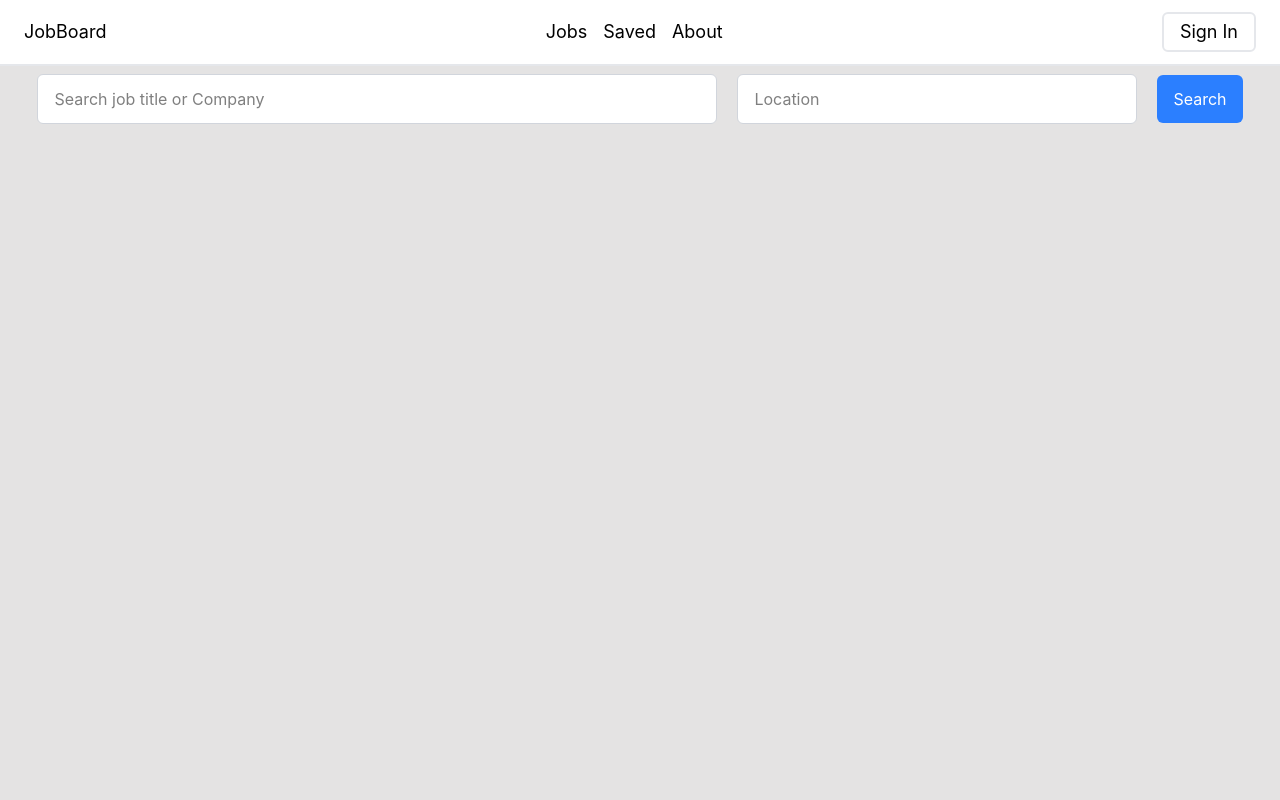
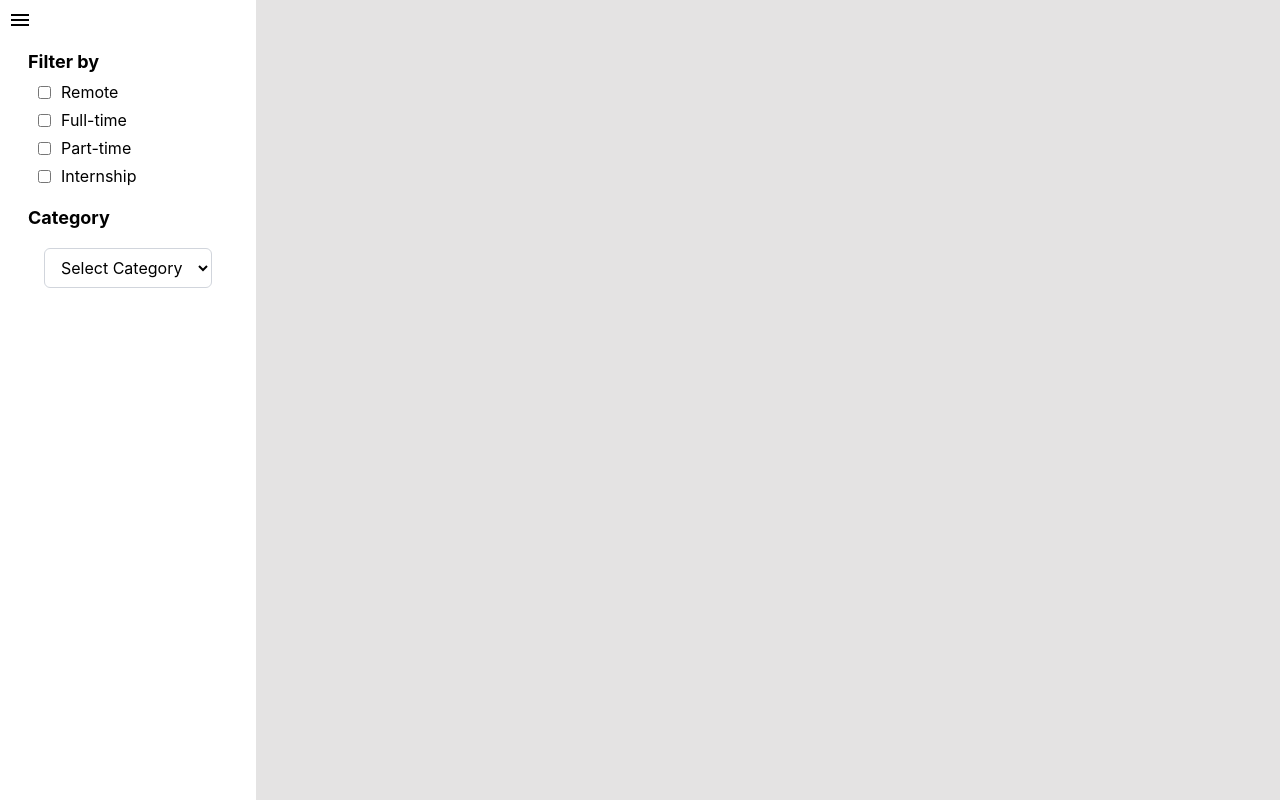
Before and after one commit to alimusahaf114/jobportal, a React (Vite) app in the folder jobportal/: page / in a window 1280 px wide. Built offline with nearby package versions, Linux system fonts and the light colour scheme.

Commit message:
I have worked on sidebar

```diff
--- a/jobportal/package.json
+++ b/jobportal/package.json
@@ -13,6 +13,7 @@
     "@tailwindcss/vite": "^4.3.3",
     "react": "^19.2.8",
     "react-dom": "^19.2.8",
+    "react-icons": "^5.7.0",
     "react-router": "^8.3.0",
     "tailwindcss": "^4.3.3"
   },
--- a/jobportal/src/App.css
+++ b/jobportal/src/App.css
@@ -2,3 +2,11 @@
 body{
     background-color: #e4e3e3;
 }
+.filter-option{
+    display: flex;
+    /* justify-content: space-between; */
+    align-items: center;
+    margin-top: 4px;
+    margin-left: 10px;
+    gap: 10px;
+}
--- a/jobportal/src/Pages/Home.jsx
+++ b/jobportal/src/Pages/Home.jsx
@@ -1,11 +1,13 @@
 import React from 'react';
 import Header from '../layout/Header';
 import SearchBox from '../Components/SearchBox';
+import Sidebar from '../layout/Sidebar';
 const Home = () => {
   return (
     <div>
-      <Header/>
-      <SearchBox/>
+      {/* <Header/>
+      <SearchBox/> */}
+      <Sidebar/>
     </div>
   );
 }
--- /dev/null
+++ b/jobportal/src/data/jobs.js
@@ -0,0 +1,86 @@
+[
+  {
+    "id": 1,
+    "title": "Frontend Developer",
+    "company": "PixelCraft Studio",
+    "location": "Remote",
+    "type": "Full-time",
+    "level": "Entry level",
+    "category": "Web Development",
+    "postedAt": "2026-08-02",
+    "tags": ["React", "Tailwind", "Redux"],
+    "description": "We're looking for a Frontend Developer to build and maintain responsive web interfaces using React and Tailwind CSS. You'll work closely with designers to turn Figma mockups into pixel-perfect components.",
+    "salaryRange": "PKR 60,000 - 90,000",
+    "logo": "PC"
+  },
+  {
+    "id": 2,
+    "title": "React Developer",
+    "company": "NovaTech Solutions",
+    "location": "Hyderabad, Pakistan",
+    "type": "Full-time",
+    "level": "Mid level",
+    "category": "Web Development",
+    "postedAt": "2026-07-30",
+    "tags": ["React", "Redux Toolkit", "React Router"],
+    "description": "NovaTech is hiring a React Developer to join our product team. You'll be responsible for building scalable UI components, managing application state with Redux Toolkit, and integrating REST APIs.",
+    "salaryRange": "PKR 80,000 - 120,000",
+    "logo": "NT"
+  },
+  {
+    "id": 3,
+    "title": "UI/UX Design Intern",
+    "company": "Studio Ember",
+    "location": "Onsite - Karachi",
+    "type": "Internship",
+    "level": "Entry level",
+    "category": "Design",
+    "postedAt": "2026-07-28",
+    "tags": ["Figma", "Wireframing", "Prototyping"],
+    "description": "Join our design team as an intern to assist with wireframes, prototypes, and design systems for client projects. Great opportunity to learn end-to-end product design workflows.",
+    "salaryRange": "PKR 20,000 - 30,000",
+    "logo": "SE"
+  },
+  {
+    "id": 4,
+    "title": "Full Stack Developer",
+    "company": "CodeBridge",
+    "location": "Remote",
+    "type": "Full-time",
+    "level": "Mid level",
+    "category": "Web Development",
+    "postedAt": "2026-07-25",
+    "tags": ["React", "Node.js", "MongoDB"],
+    "description": "CodeBridge is looking for a Full Stack Developer comfortable working across the MERN stack. You'll build features end-to-end, from database schema to UI.",
+    "salaryRange": "PKR 100,000 - 150,000",
+    "logo": "CB"
+  },
+  {
+    "id": 5,
+    "title": "Junior Web Developer",
+    "company": "ByteWorks",
+    "location": "Hybrid - Lahore",
+    "type": "Full-time",
+    "level": "Entry level",
+    "category": "Web Development",
+    "postedAt": "2026-07-20",
+    "tags": ["HTML", "CSS", "JavaScript"],
+    "description": "Great starting role for a junior developer to work on real client websites. You'll get mentorship from senior devs and hands-on experience with modern JS frameworks.",
+    "salaryRange": "PKR 40,000 - 60,000",
+    "logo": "BW"
+  },
+  {
+    "id": 6,
+    "title": "Frontend Engineering Intern",
+    "company": "Quanta Labs",
+    "location": "Remote",
+    "type": "Internship",
+    "level": "Entry level",
+    "category": "Web Development",
+    "postedAt": "2026-07-18",
+    "tags": ["React", "Git", "Tailwind"],
+    "description": "3-month remote internship building UI components for an internal dashboard product. Ideal for students looking to gain real project experience.",
+    "salaryRange": "PKR 15,000 - 25,000",
+    "logo": "QL"
+  }
+]
--- a/jobportal/src/layout/Sidebar.jsx
+++ b/jobportal/src/layout/Sidebar.jsx
@@ -0,0 +1,58 @@
+import React, { useState } from "react";
+import { MdMenu } from "react-icons/md";
+const Sidebar = () => {
+  const [isOpen, setIsOpen] = useState(true);
+  const handleMenuClick = () => {
+    console.log("Hello Musahaf");
+
+    if (isOpen) {
+      setIsOpen(false);
+    } else {
+      setIsOpen(true);
+    }
+  };
+
+  return (
+    <div className={` ${isOpen ? 'w-64' : 'w-10 p-'} bg-white p-2 h-screen transition-all duration-300`}>
+      <MdMenu className="text-2xl " onClick={handleMenuClick} />
+      {isOpen && (
+        <div>
+          <div className="filters ml-5 mt-4">
+            <span className="font-bold text-lg">Filter by</span>
+            <div className="filter-option">
+              <input type="checkbox" value="Remote" id="Remote" />
+              <label htmlFor="Remote">Remote</label>
+            </div>
+            <div className="filter-option">
+              <input type="checkbox" value="Full-time" id="Full-time" />
+              <label htmlFor="Full-time">Full-time</label>
+            </div>
+            <div className="filter-option">
+              <input type="checkbox" value="Part-time" id="Part-time" />
+              <label htmlFor="Part-time">Part-time</label>
+            </div>
+            <div className="filter-option">
+              <input type="checkbox" value="Internship" id="Internship" />
+              <label htmlFor="Internship">Internship</label>
+            </div>
+          </div>
+          <div className="category ml-5 mt-4">
+            <span className="font-bold text-lg block">Category</span>
+            <select
+              name="category"
+              id="category"
+              className="ml-4 mt-4 bg-white border border-gray-300 rounded-md py-2 px-3 focus:outline-none"
+            >
+              <option value="">Select Category</option>
+              <option value="IT">IT</option>
+              <option value="Marketing">Marketing</option>
+              <option value="Sales">Sales</option>
+            </select>
+          </div>
+        </div>
+      )}
+    </div>
+  );
+};
+
+export default Sidebar;
```
Also changed, not shown: 1 other file (tests, documents, lock files or other folders).
